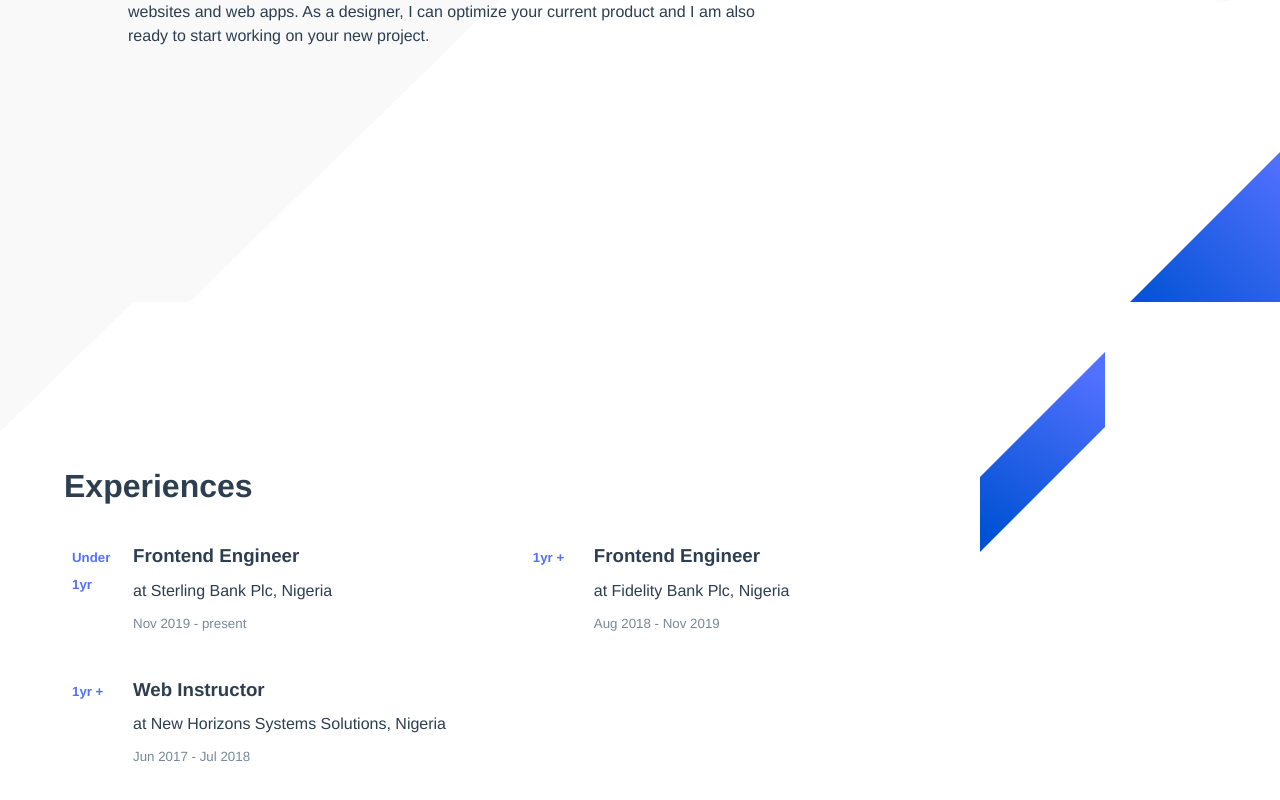
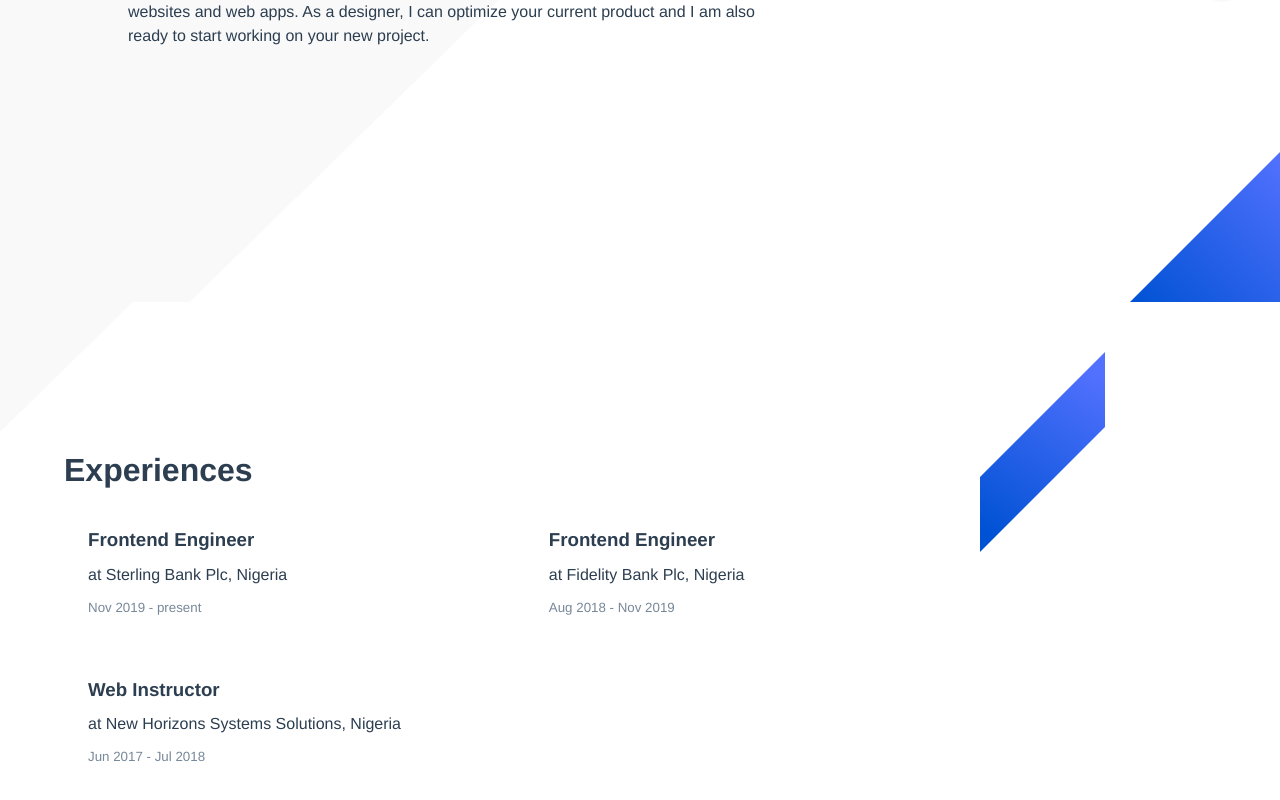
Before and after one commit to TheOluwafemi/portfolio, a Vue app: page / in a window 1280 px wide. Shown: the part 498-1298 px from the top of the page. Built offline with nearby package versions, Linux system fonts and the light colour scheme.

Commit message:
fix: remove no of years and increase margin bottom

```diff
--- a/src/views/Experience.vue
+++ b/src/views/Experience.vue
@@ -88,13 +88,14 @@ export default {};
   line-height: 2;
   display: flex;
   align-items: baseline;
-  margin-bottom: 2rem;
+  margin-bottom: 3rem;
 }
 
 .list__years {
   flex-wrap: wrap;
   width: 45px;
   color: #5371ff;
+  display: none;
 }
 
 .list__info {
```
